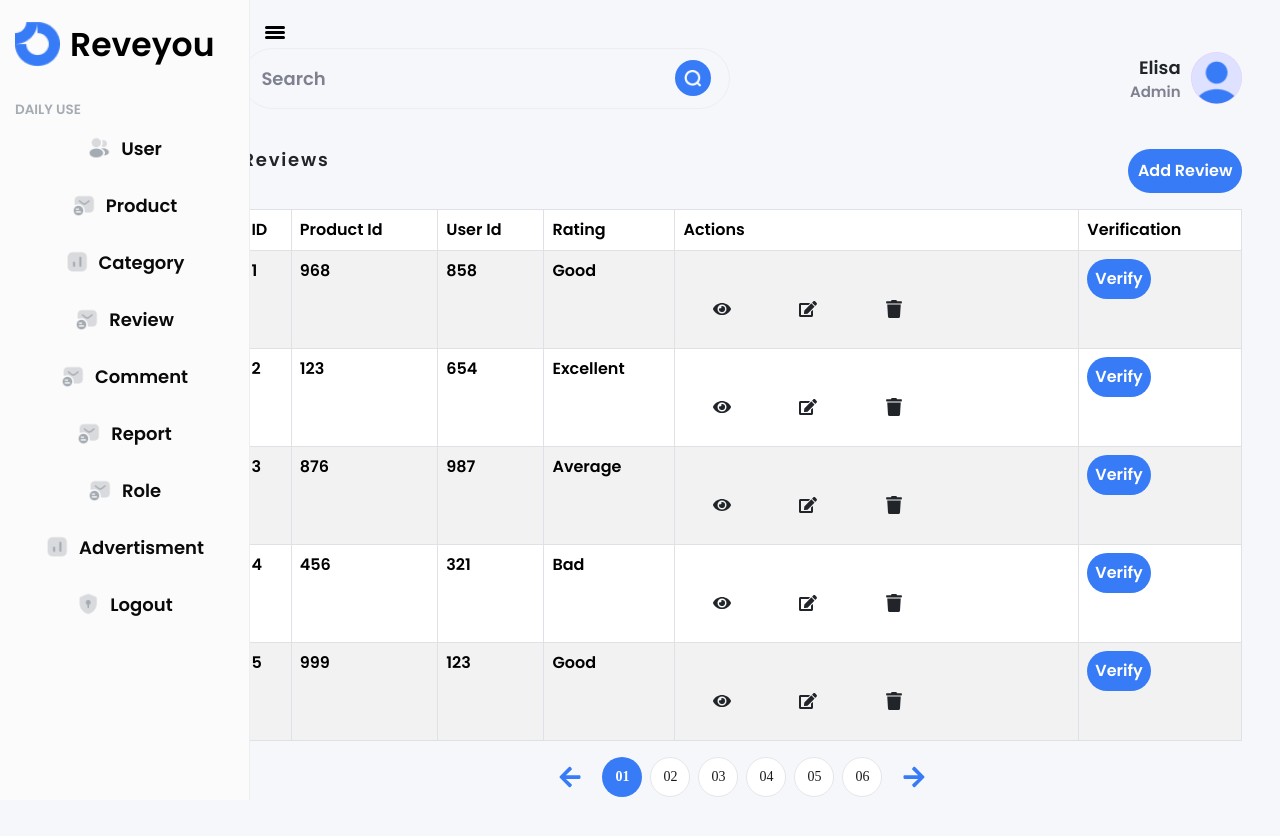
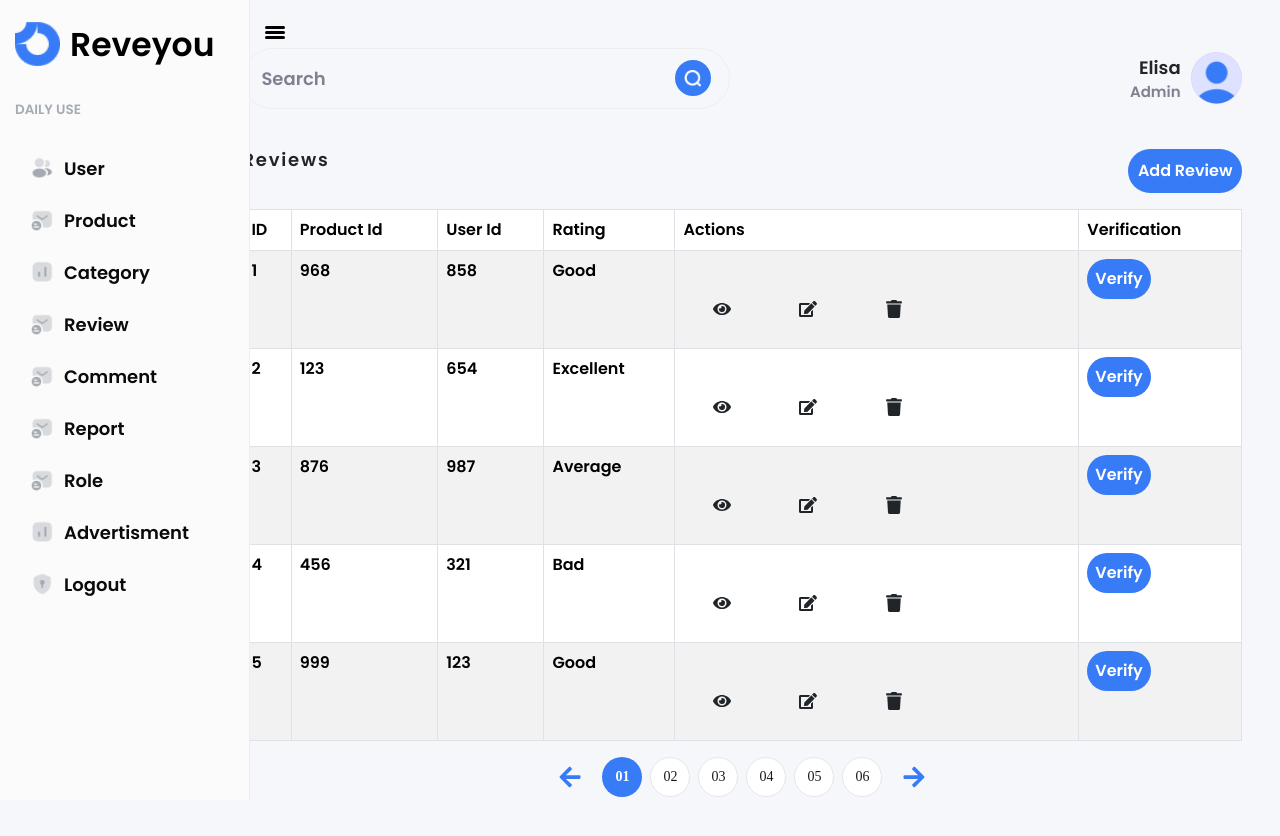
Before and after one commit to saraabdelrhman/wallet-market-master, a React (Create React App) app: page /admin/review in a window 1280 px wide. Shown: the top 836 px of the page. Built offline with nearby package versions, Linux system fonts and the light colour scheme; no server answers.

Commit message:
navbar of  admin style

```diff
--- a/src/admin/Navbar.js
+++ b/src/admin/Navbar.js
@@ -20,12 +20,15 @@ const Navigation = () => {
     { path: '/admin/comment', label: 'Comment', img: product },
     { path: '/admin/report', label: 'Report', img: product },
     { path: '/admin/role', label: 'Role', img: product },
-    { path: '/admin/advertisment', label: 'Advertisment', img:category },
+    { path: '/admin/advertisment', label: 'Advertisment', img: category },
     { path: '/admin/logout', label: 'Logout', img: logout },
   ];
+
   return (
     <>
-      <div onClick={toggleSidebar} style={{
+      <div
+        onClick={toggleSidebar}
+        style={{
           position: 'fixed',
           top: 20,
           left: isVisible ? 260 : 20,  // Adjust based on sidebar visibility
@@ -37,12 +40,21 @@ const Navigation = () => {
           height: '25px',  // Adjust the height as needed
           width: '30px',  // Adjust the width as needed
           padding: '5px',
-      }}>
-        <div style={{ background: 'black', height: '3px', width: '100%', borderRadius: '5px' }}></div>
-        <div style={{ background: 'black', height: '3px', width: '100%', borderRadius: '5px' }}></div>
-        <div style={{ background: 'black', height: '3px', width: '100%', borderRadius: '5px' }}></div>
+        }}
+      >
+        <div
+          style={{ background: 'black', height: '3px', width: '100%', borderRadius: '5px' }}
+        ></div>
+        <div
+          style={{ background: 'black', height: '3px', width: '100%', borderRadius: '5px' }}
+        ></div>
+        <div
+          style={{ background: 'black', height: '3px', width: '100%', borderRadius: '5px' }}
+        ></div>
       </div>
-      <div style={{
+
+      <div
+        style={{
           width: 250,
           height: '100vh',
           padding: '20px 15px',
@@ -50,41 +62,81 @@ const Navigation = () => {
           borderRight: '1px solid #EEEEEE',
           display: isVisible ? 'flex' : 'none',  // Control visibility
           flexDirection: 'column',
-        alignItems: 'flex-start',
+          alignItems: 'flex-start',  // Align items to the left
           position: 'fixed',
           top: 0,
           left: 0,
-        overflowY: 'auto'
-      }}>
-
-        <div style={{
+          overflowY: 'auto',
+        }}
+      >
+        <div
+          style={{
             display: 'flex',
             alignItems: 'center',
             gap: 10,
             width: '100%',
-        }}>
+          }}
+        >
           <img src={logo} alt="Logo" style={{ width: 45, height: 45 }} />
-          <Link to='/' style={{ textDecoration: 'none' }} onClick={() => setActiveItem('/')}>
-            <div style={{
-              color: 'black', fontSize: 33, fontFamily: 'Poppins', fontWeight: '700'
-            }}>Reveyou</div>
+          <Link to="/" style={{ textDecoration: 'none' }} onClick={() => setActiveItem('/')}>
+            <div
+              style={{
+                color: 'black',
+                fontSize: 33,
+                fontFamily: 'Poppins',
+                fontWeight: '700',
+              }}
+            >
+              Reveyou
+            </div>
           </Link>
         </div>
-        <div style={{textAlign: 'center', color: '#A5ABB2', fontSize: 13.50, fontFamily: 'Poppins', fontWeight: '700', wordWrap: 'break-word',marginTop:'30px'}}>DAILY USE</div>
-        {navItems.map(item => (
-          <Link key={item.label} to={item.path} style={{ textDecoration: 'none', width: '100%' }}
-            onClick={() => setActiveItem(item.path)}>
-            <div style={{
-              textAlign: 'center', color: '#0A090B', fontSize: 18, fontFamily: 'Poppins', fontWeight: '600',
-              borderRadius: 30, padding: '10px 15px', margin: '5px 0',
-              display: 'flex', justifyContent: 'center', alignItems: 'center',
-              background: activeItem === item.path ? '#377bf7' : 'transparent'
-            }}>
-              <img src={item.img} alt={item.label} style={{ marginRight: 10, width: 24, height: 24 }} />
+
+        <div
+          style={{
+            textAlign: 'center',
+            color: '#A5ABB2',
+            fontSize: 13.5,
+            fontFamily: 'Poppins',
+            fontWeight: '700',
+            wordWrap: 'break-word',
+            marginTop: '30px',
+          }}
+        >
+          DAILY USE
+        </div>
+
+        {/* Navigation items */}
+        <div style={{ width: '100%', marginTop: '20px' }}>
+          {navItems.map((item) => (
+            <Link
+              key={item.label}
+              to={item.path}
+              style={{ textDecoration: 'none', width: '100%' }}
+              onClick={() => setActiveItem(item.path)}
+            >
+              <div
+                style={{
+                  display: 'flex',
+                  alignItems: 'center',
+                  gap: 10,
+                  padding: '10px 15px',
+                  margin: '5px 0',
+                  borderRadius: 30,
+                  background: activeItem === item.path ? '#377bf7' : 'transparent',
+                  color: activeItem === item.path ? '#fff' : '#0A090B',
+                  fontSize: 18,
+                  fontFamily: 'Poppins',
+                  fontWeight: '600',
+                  width: '100%',
+                }}
+              >
+                <img src={item.img} alt={item.label} style={{ width: 24, height: 24 }} />
                 {item.label}
               </div>
             </Link>
           ))}
+        </div>
       </div>
     </>
   );
```
Lines whose indentation alone changed are shown as unchanged.
